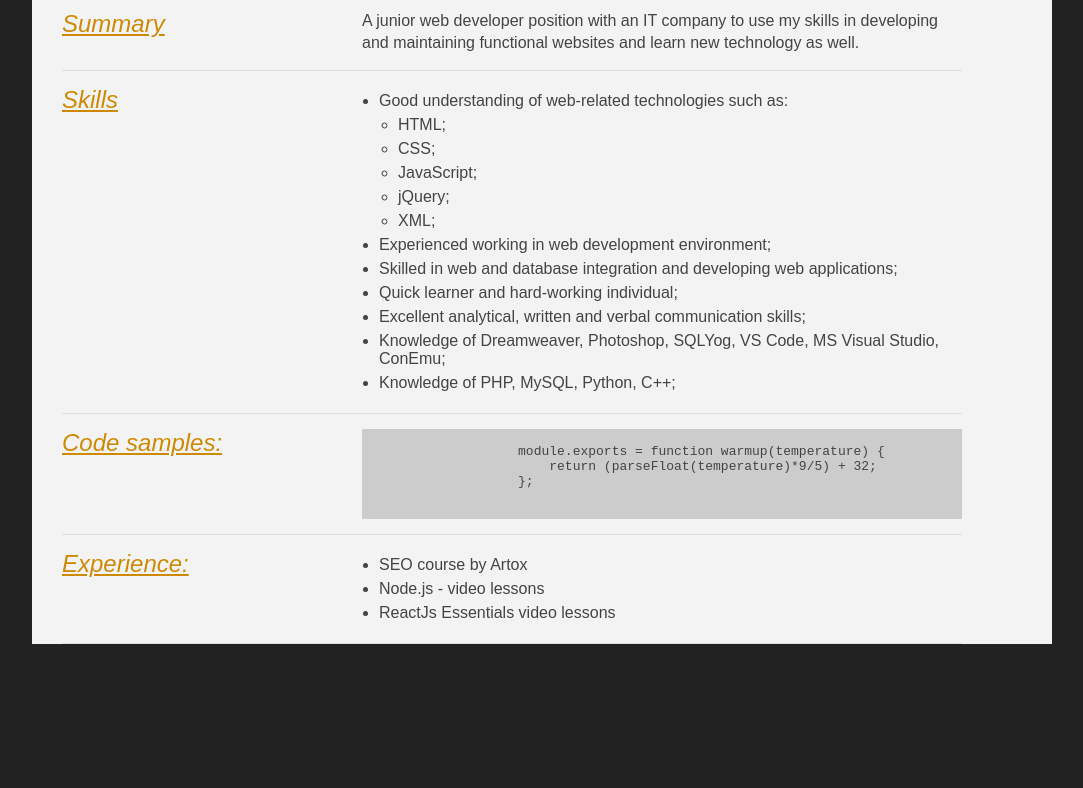
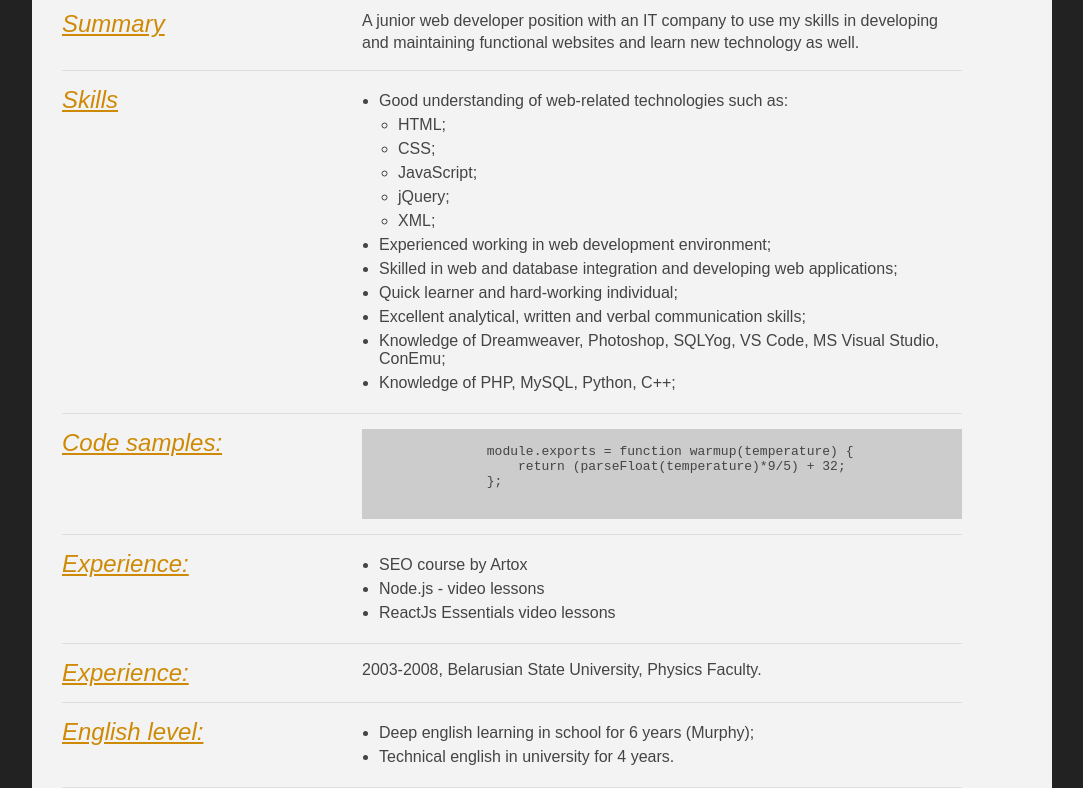
Before and after one commit to moiseenokv/rsschool-cv, a plain HTML site: page index.html in a window 1280 px wide. Shown: the part 166-954 px from the top of the page, without its empty margins (98-1181 px from the left). Before the commit the page ends 810 px from the top, so only its background shows below. Drawn offline with Linux system fonts and the light colour scheme.

Commit message:
feat: add education and english level blocks

```diff
--- a/index.html
+++ b/index.html
@@ -98,6 +98,31 @@
                 </div>
             </div>
             <!-- Experience block end-->
+
+            <!-- Education block begin-->
+            <div class="block education">
+                <div class="left-half">
+                <h2>Experience:</h2>
+                </div>
+                <div class="right-half">
+                <p>2003-2008, Belarusian State University, Physics Faculty.</p>
+                </div>
+            </div>
+            <!-- Education block end-->
+
+            <!-- English level block begin-->
+            <div class="block english_level">
+                <div class="left-half">
+                <h2>English level:</h2>
+                </div>
+                <div class="right-half">
+                <ul>
+                    <li>Deep english learning in school for 6 years (Murphy);</li>
+                    <li>Technical english in university for 4 years.</li>
+                </ul>
+                </div>
+            </div>
+            <!-- English level block end-->
         </div>
     </main>
 </body>
```
Lines whose indentation alone changed are shown as unchanged.
